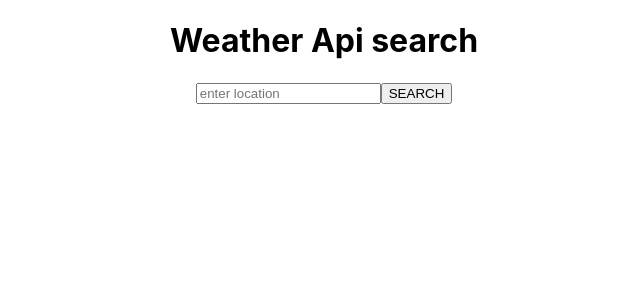
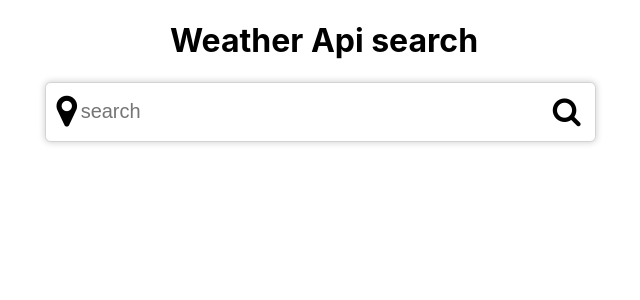
Before and after one commit to pavancodes24/weatherAppApi, a React (Create React App) app: page / in a window 1280 px wide. Shown: the top 300 px of the page, without its empty margins (316-956 px from the left). Built offline with nearby package versions, Linux system fonts and the light colour scheme.

Commit message:
added ui for the search bar

```diff
--- a/package.json
+++ b/package.json
@@ -3,6 +3,9 @@
   "version": "0.1.0",
   "private": true,
   "dependencies": {
+    "@fortawesome/fontawesome": "^1.1.8",
+    "@fortawesome/free-solid-svg-icons": "^6.1.1",
+    "@fortawesome/react-fontawesome": "^0.1.18",
     "@testing-library/jest-dom": "^5.16.4",
     "@testing-library/react": "^13.3.0",
     "@testing-library/user-event": "^13.5.0",
--- a/public/index.html
+++ b/public/index.html
@@ -10,6 +10,9 @@
       content="Web site created using create-react-app"
     />
     <link rel="apple-touch-icon" href="%PUBLIC_URL%/logo192.png" />
+    <link rel="stylesheet"
+          href=
+"https://cdnjs.cloudflare.com/ajax/libs/font-awesome/4.7.0/css/font-awesome.min.css">
     <!--
       manifest.json provides metadata used when your web app is installed on a
       user's mobile device or desktop. See https://developers.google.com/web/fundamentals/web-app-manifest/
--- a/src/components/DisplayWeatherData.jsx
+++ b/src/components/DisplayWeatherData.jsx
@@ -1,14 +1,18 @@
 import React from 'react'
 import { useSelector } from 'react-redux'
-
-const DisplayWeatherData = () => {
+import styles from './Weather.module.css'
+const DisplayWeatherData = ({ show }) => {
     const { data } = useSelector(state => state)
     return (
 
         <div>
-            <h1>Location: {data?.name}</h1>
-            <h1>Temperature: {data?.main?.temp}</h1>
+            {show && <>
+                <h1>Location: {data?.name}</h1>
+                <h1>Temperature: {Math.floor(data?.main?.temp)}  <img className={styles.cel} src='/celsius-degrees-symbol-of-temperature.png' height='40' width='40' alt="" /> </h1>
+
+            </>}
         </div>
+
     )
 }
 
--- /dev/null
+++ b/src/components/Weather.module.css
@@ -0,0 +1,41 @@
+.inp{
+    box-shadow: 0 0 5pt 0.5pt #D3D3D3;
+    border: solid 1.5px #D3D3D3;
+    width: 40vw;
+    height: 7vh;
+    border-radius: .7vh;
+    font-size: 20px;
+    padding-left: 2.7vw;
+}
+
+.inp:hover{
+    border: 2px solid skyblue;
+}
+textarea:focus,input:focus {
+    outline: skyblue;
+    border: 2px solid skyblue
+
+  }
+
+
+
+.location{
+   position: relative;
+   display: inline-block;
+   left: 32px;
+   top: 6px;
+   font-size: 36px;
+}
+.search{
+    position: relative;
+    display: inline-block;
+    top: 4px;
+    right: 43px;
+    font-size: 30px;
+    cursor: pointer;
+}
+
+.cel{
+    margin-top: 55px;
+    padding-left: 5px;
+}
--- a/src/components/WeatherSearch.jsx
+++ b/src/components/WeatherSearch.jsx
@@ -2,23 +2,27 @@ import React, { useState } from 'react';
 import { useDispatch } from 'react-redux';
 import { getWeatherData } from '../redux/action';
 import DisplayWeatherData from './DisplayWeatherData';
+import styles from './Weather.module.css'
+
 export const WeatherSearch = () => {
     const dispatch = useDispatch();
     const [query, setQuery] = useState("");
-    const [disp, showDisp] = useState(false)
+    const [show, setShow] = useState(false)
     const handleSearch = () => {
         dispatch(getWeatherData(query))
-        setQuery("")
-        showDisp(true)
+        setShow(true)
     }
     return (
-        <div>
-            <input type="text"
-                placeholder='enter location'
-                onChange={e => setQuery(e.target.value)}
-                value={query} />
-            <button onClick={handleSearch}>SEARCH</button>
-            { disp && <DisplayWeatherData />}
+        <div >
+            <div >
+                <span className={styles.location}> <i className="fa fa-map-marker" style={{ fontSize: "36px" }} aria-hidden="true"></i></span>
+                <input type="text" className={styles.inp}
+                    placeholder='search'
+                    onChange={e => setQuery(e.target.value)}
+                    value={query} />
+                <span className={styles.search} onClick={handleSearch}><i className="fa fa-search"></i></span>
+            </div>
+            <DisplayWeatherData  show={show} />
         </div>
     )
 }
--- a/src/redux/action.js
+++ b/src/redux/action.js
@@ -8,9 +8,11 @@ import {
 export const getWeatherData = (city) => async (dispatch) => {
   try {
     dispatch({ type: GET_WEATHER_REQUEST });
-    const {data} = await axios.get(
+    const output = await axios.get(
       `http://api.openweathermap.org/data/2.5/weather?q=${city}&units=metric&appid=0351df5a5b7959119c0e2a21e5eb7862`
     );
+    console.log(output)
+    const {data} = output
     dispatch({ type: GET_WEATHER_SUCCESS, payload: data });
   } catch (error) {
     dispatch({ type: GET_WEATHER_FAILURE, payload: error.message });
```
Also changed, not shown: public/celsius-degrees-symbol-of-temperature.png (added), 1 other file (tests, documents, lock files or other folders).
